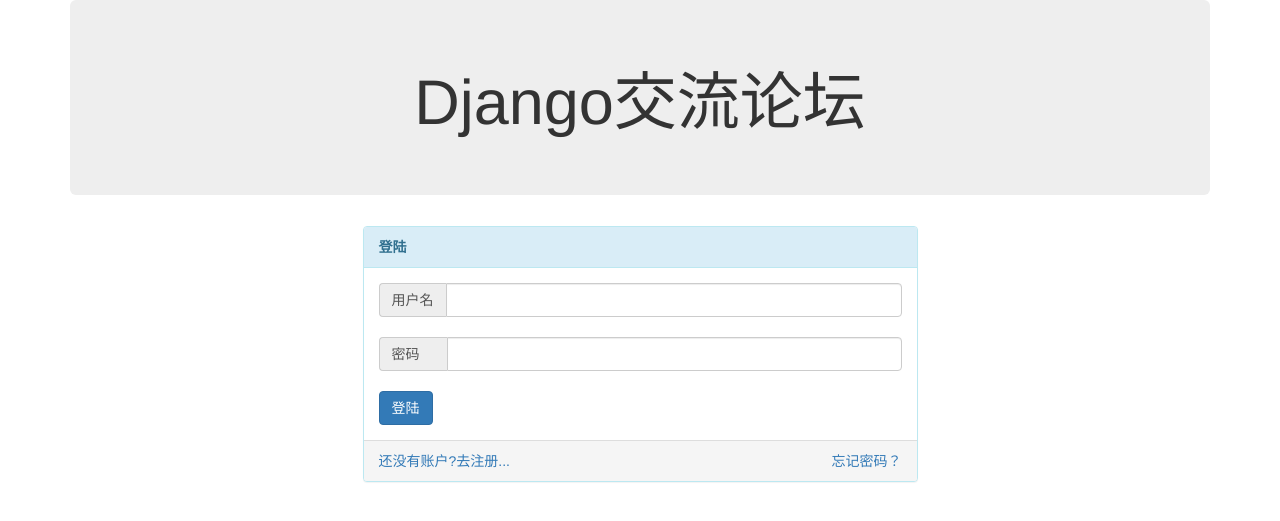
After one commit to angron1317/DjangoStudy, a Django app: page /accounts/login/ in a window 1280 px wide. The commit adds this page. Shown: the top 521 px of the page. Run offline with Django 3.2, Linux system fonts and the light colour scheme; some libraries are stand-ins or nearby versions.

Commit message:
20161127:10.3.7

```diff
--- a/mysite/article/urls.py
+++ b/mysite/article/urls.py
@@ -5,7 +5,7 @@
 
 urlpatterns=[
     url(r'^list/(?P<block_id>\d+)',article_list),
-    url(r'^create/(?P<block_id>\d+)',ArticleCreateView.as_view()),
-    #url(r'^create/(?P<block_id>\d+)',login_required(ArticleCreateView.as_view())),
+    #url(r'^create/(?P<block_id>\d+)',ArticleCreateView.as_view()),
+    url(r'^create/(?P<block_id>\d+)',login_required(ArticleCreateView.as_view())),
     url(r'^detail/(?P<pk>\d+)$',ArticleDetailView.as_view()),
 ]
--- a/mysite/mysite/settings.py
+++ b/mysite/mysite/settings.py
@@ -125,3 +125,5 @@
 STATICFILES_DIRS=(
     os.path.join(BASE_DIR,"static"),
 )
+
+LOGIN_REDIRECT_URL="/"
--- a/mysite/mysite/urls.py
+++ b/mysite/mysite/urls.py
@@ -26,5 +26,6 @@
     #Django1.10不再需要
     url(r'^register$',views.register),
     url(r'^activate/(?P<code>\w+)$',activate),
+    url(r'^accounts/',include('django.contrib.auth.urls')),
     url(r'^$',views.index),
 ]
--- a/mysite/templates/base.html
+++ b/mysite/templates/base.html
@@ -10,7 +10,7 @@
     	<div class="row">
         <div class="col-xs-12 col-md-12">
           <div class="jumbotron">
-            <center><h1>Python部落论坛</h1></center>
+            <center><h1>Django交流论坛</h1></center>
           </div>
         </div>
       </div>
--- /dev/null
+++ b/mysite/templates/registration/login.html
@@ -0,0 +1,56 @@
+{% extends "base.html" %}
+
+{% block content %}
+    <div class="col-md-12">
+      {% if form.non_field_errors %}
+        {% for error in form.non_field_errors %}
+        <div class="alert alert-danger">{{ error }}</div>
+        {% endfor %}
+      {% endif %}
+      {% if form.username.errors %}
+        {% for error in form.username.errors %}
+        <div class="alert alert-danger">用户名：{{ error }}</div>
+        {% endfor %}
+      {% endif %}
+      {% if form.password.errors %}
+        {% for error in form.password.errors %}
+        <div class="alert alert-danger">密码：{{ error }}</div>
+        {% endfor %}
+      {% endif %}
+    </div>
+    <div class="col-md-3">
+     &nbsp;
+    </div>
+    <div class="col-md-6">
+      <div class="panel panel-info">
+        <div class="panel-heading">
+          <b>登陆</b>
+        </div>
+        <div class="panel-body">
+          <form method="post" action="{% url 'login' %}">
+          {% csrf_token %}
+
+          <div class="input-group">
+              <span class="input-group-addon">用户名</span>
+              <input id="id_username" maxlength="254" name="username" type="text" class="form-control" />
+          </div>
+          <br />
+          <div class="input-group">
+              <span class="input-group-addon">密码&nbsp;&nbsp;&nbsp;&nbsp;</span>
+              <input id="id_password" name="password" type="password" class="form-control" />
+          </div>
+          <br />
+          <input type="submit" class="btn btn-primary" value="登陆" />
+          <input type="hidden" name="next" value="{{ next }}" />
+          </form>
+        </div>
+        <div class="panel-footer">
+          <a href="/register">还没有账户?去注册...</a>
+          <a class="pull-right" href="/accounts/password_reset">忘记密码？</a>
+        </div>
+      </div>
+    </div>
+    <div class="col-md-3">
+     &nbsp;
+    </div>
+{% endblock %}
--- a/mysite/views.py
+++ b/mysite/views.py
@@ -62,7 +62,7 @@
             send_mail(subject='[Python部落论坛]激活邮件',
                       message='点击链接激活: %s' % activate_link,
                       html_message=activate_email,
-                      from_email='majia1317@163.com',
+                      from_email='666@163.com', #需要使用正常的邮箱地址，激活码也需要修改
                       recipient_list=[email],
                       fail_silently=False)
         else:
```
Also changed, not shown: mysite/templates/index.html (+12 -0 lines), mysite/templates/registration/logged_out.html (added, +13 -0 lines), mysite/db.sqlite3, 1 other file.
